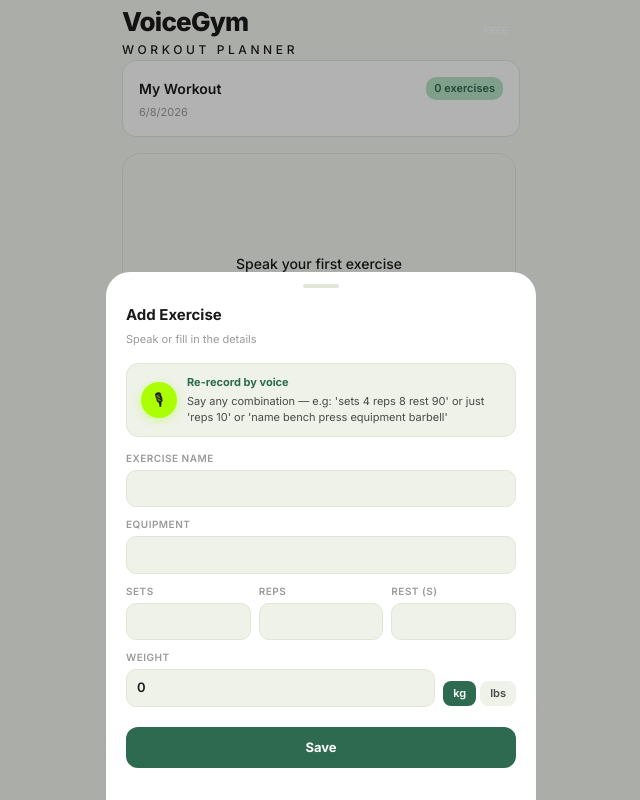
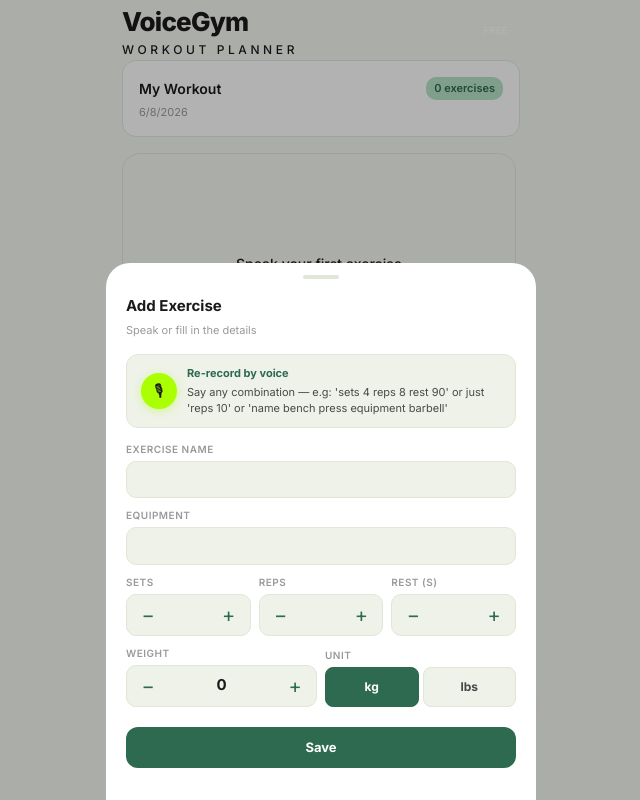
Before and after one commit to Alirezagoodarzi/voicegym-app, a Next.js app: page /planner in a window 1280 px wide. Both pictures are taken after a click on the button "Add exercise". Shown: the whole page, without its empty margins (319-959 px from the left). Built offline with nearby package versions, Linux system fonts and the light colour scheme.

Commit message:
the finger value change enhancement done

```diff
--- a/src/app/globals.css
+++ b/src/app/globals.css
@@ -167,3 +167,10 @@
     @apply font-sans;
   }
 }
+
+input[type=number]::-webkit-inner-spin-button,
+input[type=number]::-webkit-outer-spin-button {
+  -webkit-appearance: none;
+  margin: 0;
+}
+input[type=number] { -moz-appearance: textfield; }
--- a/src/components/ExerciseSheet.tsx
+++ b/src/components/ExerciseSheet.tsx
@@ -18,6 +18,66 @@
   onend: (() => void) | null;
   start(): void;
   stop(): void;
+}
+
+type StepperProps = {
+  label: string;
+  value: string;
+  onChange: (val: string) => void;
+  step?: number;
+  min?: number;
+};
+
+function Stepper({ label, value, onChange, step = 1, min = 0 }: StepperProps) {
+  const num = parseFloat(value) || 0;
+  return (
+    <div style={{ flex: 1 }}>
+      <label style={{
+        fontSize: "10px", fontWeight: 600, color: "#9A9A9A",
+        textTransform: "uppercase" as const, letterSpacing: "0.5px",
+        display: "block", marginBottom: "4px",
+      }}>
+        {label}
+      </label>
+      <div style={{
+        display: "flex", alignItems: "center",
+        background: "#EEF2E8", border: "1.5px solid #E0E7D8",
+        borderRadius: "10px", overflow: "hidden", height: "42px",
+      }}>
+        <button
+          type="button"
+          onClick={() => onChange(String(Math.max(min, num - step)))}
+          style={{
+            width: "42px", height: "42px", flexShrink: 0,
+            display: "flex", alignItems: "center", justifyContent: "center",
+            fontSize: "20px", fontWeight: 300, color: "#2D6A4F",
+            background: "transparent", border: "none", cursor: "pointer",
+          }}
+        >−</button>
+        <input
+          type="number"
+          value={value}
+          onChange={(e) => onChange(e.target.value)}
+          style={{
+            flex: 1, textAlign: "center" as const, fontSize: "15px",
+            fontWeight: 700, color: "#1A1A1A", border: "none",
+            background: "transparent", outline: "none",
+            fontFamily: "inherit", width: "100%",
+          }}
+        />
+        <button
+          type="button"
+          onClick={() => onChange(String(num + step))}
+          style={{
+            width: "42px", height: "42px", flexShrink: 0,
+            display: "flex", alignItems: "center", justifyContent: "center",
+            fontSize: "20px", fontWeight: 300, color: "#2D6A4F",
+            background: "transparent", border: "none", cursor: "pointer",
+          }}
+        >+</button>
+      </div>
+    </div>
+  );
 }
 
 type ExerciseSheetProps = {
@@ -64,11 +124,6 @@
   boxSizing: "border-box",
 };
 
-const numericFields = [
-  { key: "sets" as const, label: "Sets" },
-  { key: "reps" as const, label: "Reps" },
-  { key: "restSeconds" as const, label: "Rest (s)" },
-];
 
 export default function ExerciseSheet({
   mode,
@@ -337,56 +392,41 @@
 
         {/* Sets / Reps / Rest */}
         <div style={{ display: "flex", gap: "8px", marginBottom: "10px" }}>
-          {numericFields.map(({ key, label }) => (
-            <div key={key} style={{ flex: 1 }}>
-              <label style={labelStyle}>{label}</label>
-              <input
-                type="number"
-                value={form[key]}
-                onChange={(e) =>
-                  setForm((f) => ({ ...f, [key]: e.target.value } as FormState))
-                }
-                style={getInputStyle(key)}
-                onFocus={() => setFocusedField(key)}
-                onBlur={() => setFocusedField(null)}
-              />
-            </div>
-          ))}
+          <Stepper label="Sets" value={form.sets}
+            onChange={(v) => setForm((f) => ({ ...f, sets: v }))} min={0} />
+          <Stepper label="Reps" value={form.reps}
+            onChange={(v) => setForm((f) => ({ ...f, reps: v }))} min={0} />
+          <Stepper label="Rest (s)" value={form.restSeconds}
+            onChange={(v) => setForm((f) => ({ ...f, restSeconds: v }))}
+            step={5} min={0} />
         </div>
 
         {/* Weight + unit toggle */}
-        <div style={{ display: "flex", gap: "8px", alignItems: "flex-end", marginBottom: "20px" }}>
+        <div style={{ display: "flex", gap: "8px", marginBottom: "20px", alignItems: "flex-end" }}>
+          <Stepper label="Weight" value={form.weight}
+            onChange={(v) => setForm((f) => ({ ...f, weight: v }))}
+            step={2.5} min={0} />
           <div style={{ flex: 1 }}>
-            <label style={labelStyle}>Weight</label>
-            <input
-              type="number"
-              value={form.weight}
-              onChange={(e) => setForm((f) => ({ ...f, weight: e.target.value }))}
-              style={getInputStyle("weight")}
-              onFocus={() => setFocusedField("weight")}
-              onBlur={() => setFocusedField(null)}
-            />
-          </div>
-          <div style={{ display: "flex", gap: "4px", paddingBottom: "1px" }}>
-            {(["kg", "lbs"] as const).map((unit) => (
-              <button
-                key={unit}
-                onClick={() => setForm((f) => ({ ...f, weightUnit: unit }))}
-                style={{
-                  background: form.weightUnit === unit ? "#2D6A4F" : "#EEF2E8",
-                  color: form.weightUnit === unit ? "#fff" : "#4A4A4A",
-                  border: "none",
-                  borderRadius: "8px",
-                  padding: "4px 10px",
-                  fontSize: "11px",
-                  fontWeight: 600,
-                  cursor: "pointer",
-                  fontFamily: "inherit",
-                }}
-              >
-                {unit}
-              </button>
-            ))}
+            <label style={{
+              fontSize: "10px", fontWeight: 600, color: "#9A9A9A",
+              textTransform: "uppercase" as const, letterSpacing: "0.5px",
+              display: "block", marginBottom: "4px",
+            }}>Unit</label>
+            <div style={{ display: "flex", gap: "4px" }}>
+              {(["kg", "lbs"] as const).map((u) => (
+                <button key={u} type="button"
+                  onClick={() => setForm((f) => ({ ...f, weightUnit: u }))}
+                  style={{
+                    flex: 1, padding: "10px 0", borderRadius: "8px",
+                    fontSize: "12px", fontWeight: 700, cursor: "pointer",
+                    fontFamily: "inherit", border: "1.5px solid",
+                    borderColor: form.weightUnit === u ? "#2D6A4F" : "#E0E7D8",
+                    background: form.weightUnit === u ? "#2D6A4F" : "#EEF2E8",
+                    color: form.weightUnit === u ? "#fff" : "#4A4A4A",
+                  }}
+                >{u}</button>
+              ))}
+            </div>
           </div>
         </div>
 
```
